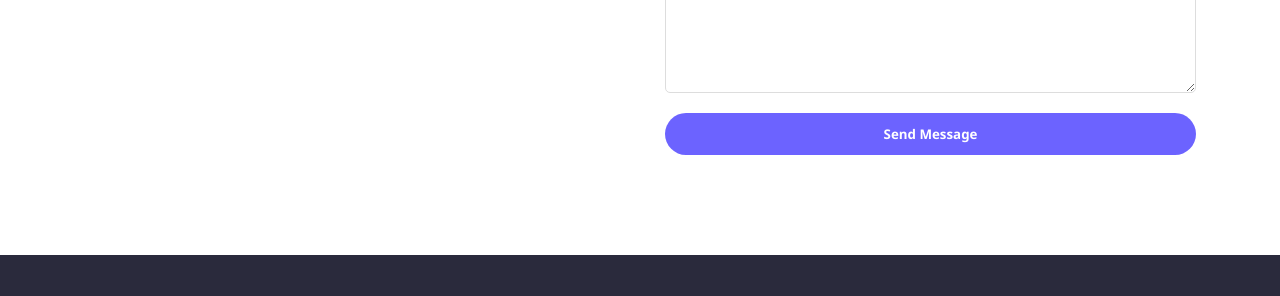
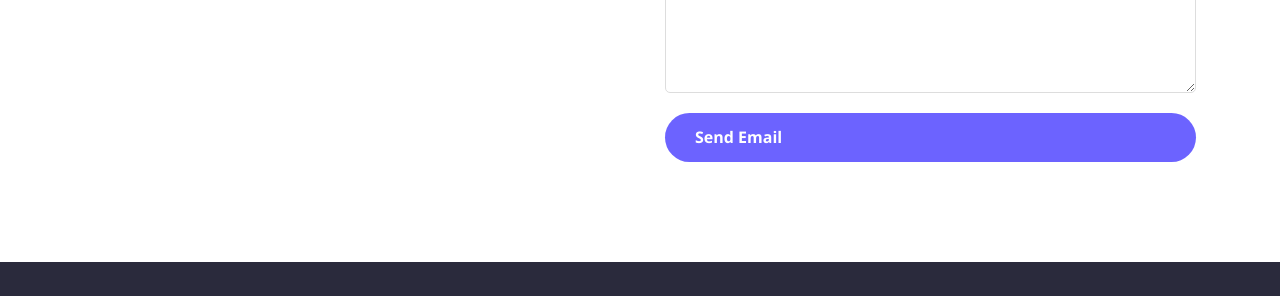
Before and after one commit to wavyjuvegmartins-maker/My-Portfolio, a plain HTML site: page index.html in a window 1280 px wide. Shown: the part 3757-4053 px from the top of the page. Drawn offline with Linux system fonts and the light colour scheme.

Commit message:
Replace submit button with email link

```diff
--- a/index.html
+++ b/index.html
@@ -290,7 +290,11 @@
                         <label for="message">Your Message</label>
                         <textarea id="message" class="form-control" placeholder="Tell me about your project..."></textarea>
                     </div>
-                    <button type="submit" class="btn">Send Message</button>
+                    <a href="mailto:hello.developewithwavy@gmail.com
+?subject=Website%20Development%20Enquiry
+&body=Hello%2C%0D%0A%0D%0AI%20am%20interested%20in%20discussing%20a%20website%20development%20project%20and%20would%20like%20to%20learn%20more%20about%20your%20services%20and%20process.%20Kindly%20provide%20details%20on%20your%20pricing%2C%20timeline%2C%20and%20requirements.%0D%0A%0D%0AThank%20you." class="btn">
+   Send Email
+</a>
                 </form>
             </div>
         </div>
```
